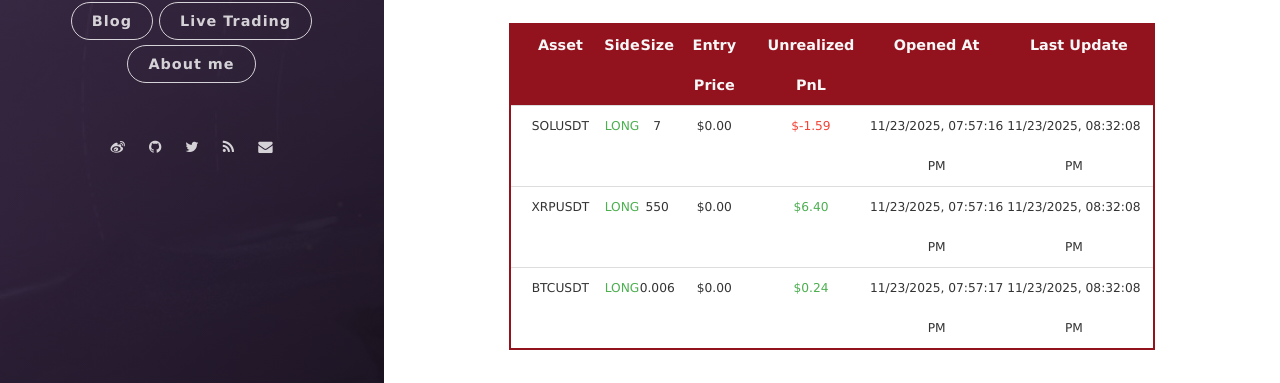
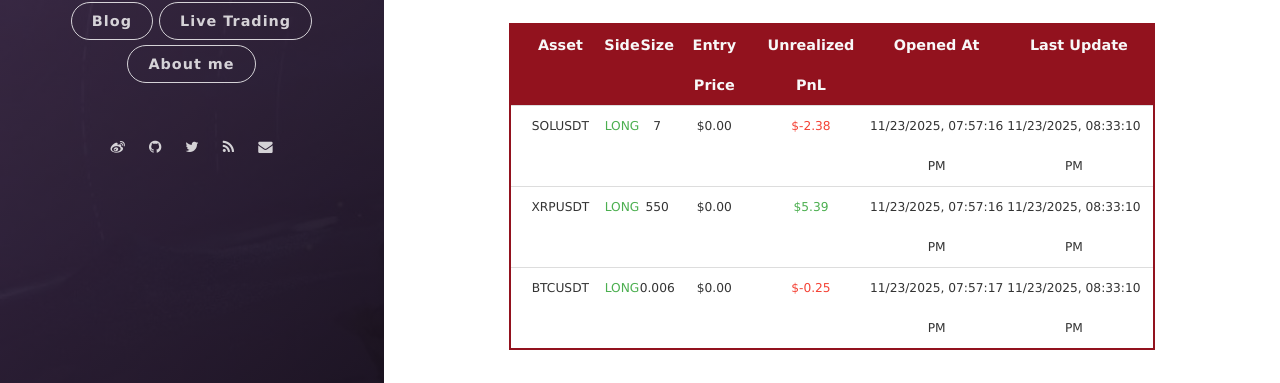
Before and after one commit to leeyegy/leeyegy.github.io, a Jekyll site: the page built from live-trading.html, in a window 1280 px wide and 1026 px high. Shown: the part 576-959 px from the top of the window. Built offline with Jekyll 4.4.1, drawn with Linux system fonts in a browser that asks for light colours; nearby versions of some CDN libraries.

Commit message:
AccountMonitor: refresh positions 2025-11-24T04:33:10+08:00

```diff
--- a/assets/data/binance/positions.json
+++ b/assets/data/binance/positions.json
@@ -4,26 +4,26 @@
     "side": "LONG",
     "size": 7.0,
     "entryPrice": 0.0,
-    "unrealizedPnl": -1.59157201,
+    "unrealizedPnl": -2.38,
     "openedAt": "2025-11-24T03:57:16+08:00",
-    "reportedAt": "2025-11-24T04:32:08+08:00"
+    "reportedAt": "2025-11-24T04:33:10+08:00"
   },
   {
     "symbol": "XRPUSDT",
     "side": "LONG",
     "size": 550.0,
     "entryPrice": 0.0,
-    "unrealizedPnl": 6.396522,
+    "unrealizedPnl": 5.386678,
     "openedAt": "2025-11-24T03:57:16+08:00",
-    "reportedAt": "2025-11-24T04:32:08+08:00"
+    "reportedAt": "2025-11-24T04:33:10+08:00"
   },
   {
     "symbol": "BTCUSDT",
     "side": "LONG",
     "size": 0.006,
     "entryPrice": 0.0,
-    "unrealizedPnl": 0.24203317,
+    "unrealizedPnl": -0.24704556,
     "openedAt": "2025-11-24T03:57:17+08:00",
-    "reportedAt": "2025-11-24T04:32:08+08:00"
+    "reportedAt": "2025-11-24T04:33:10+08:00"
   }
 ]
```
